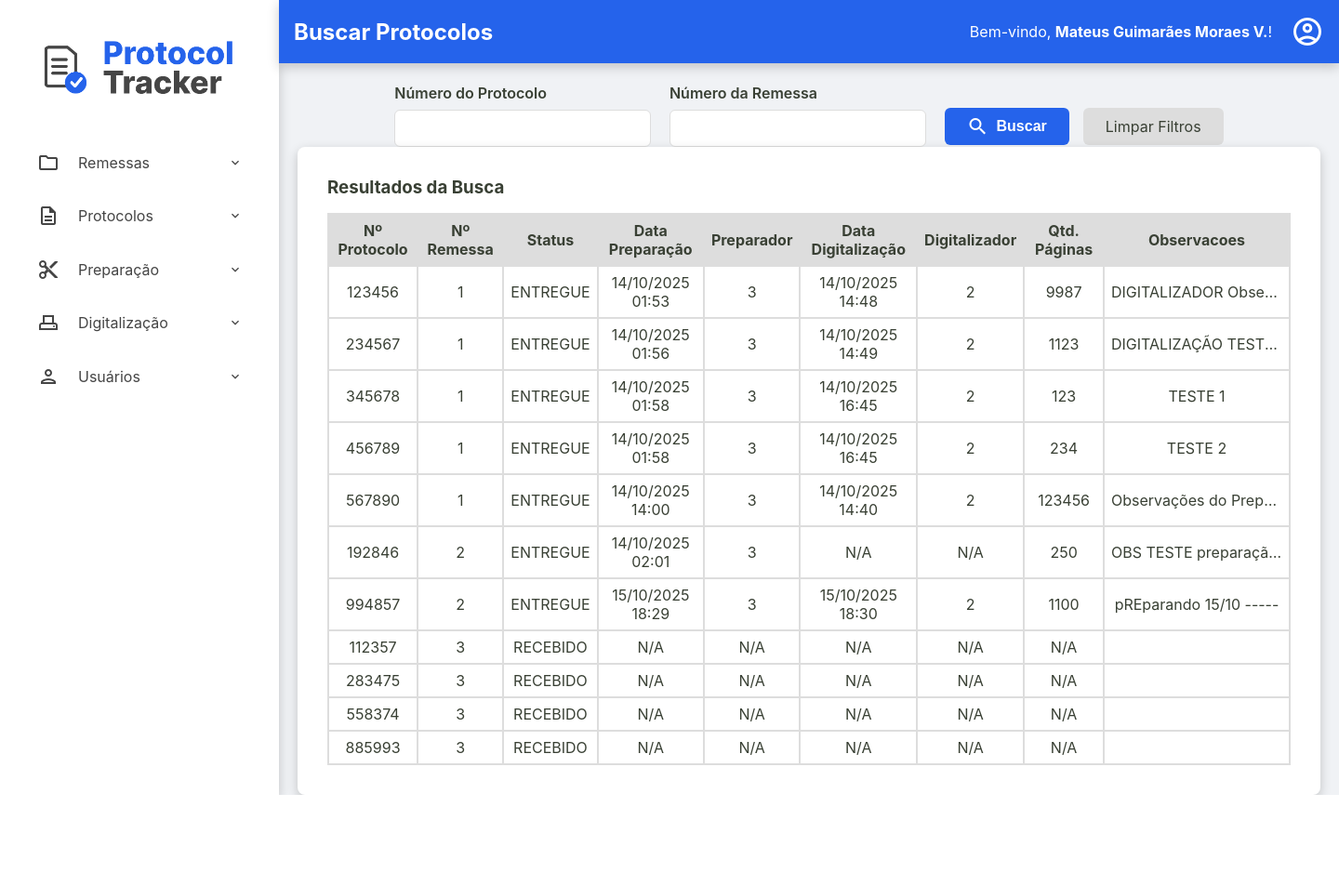
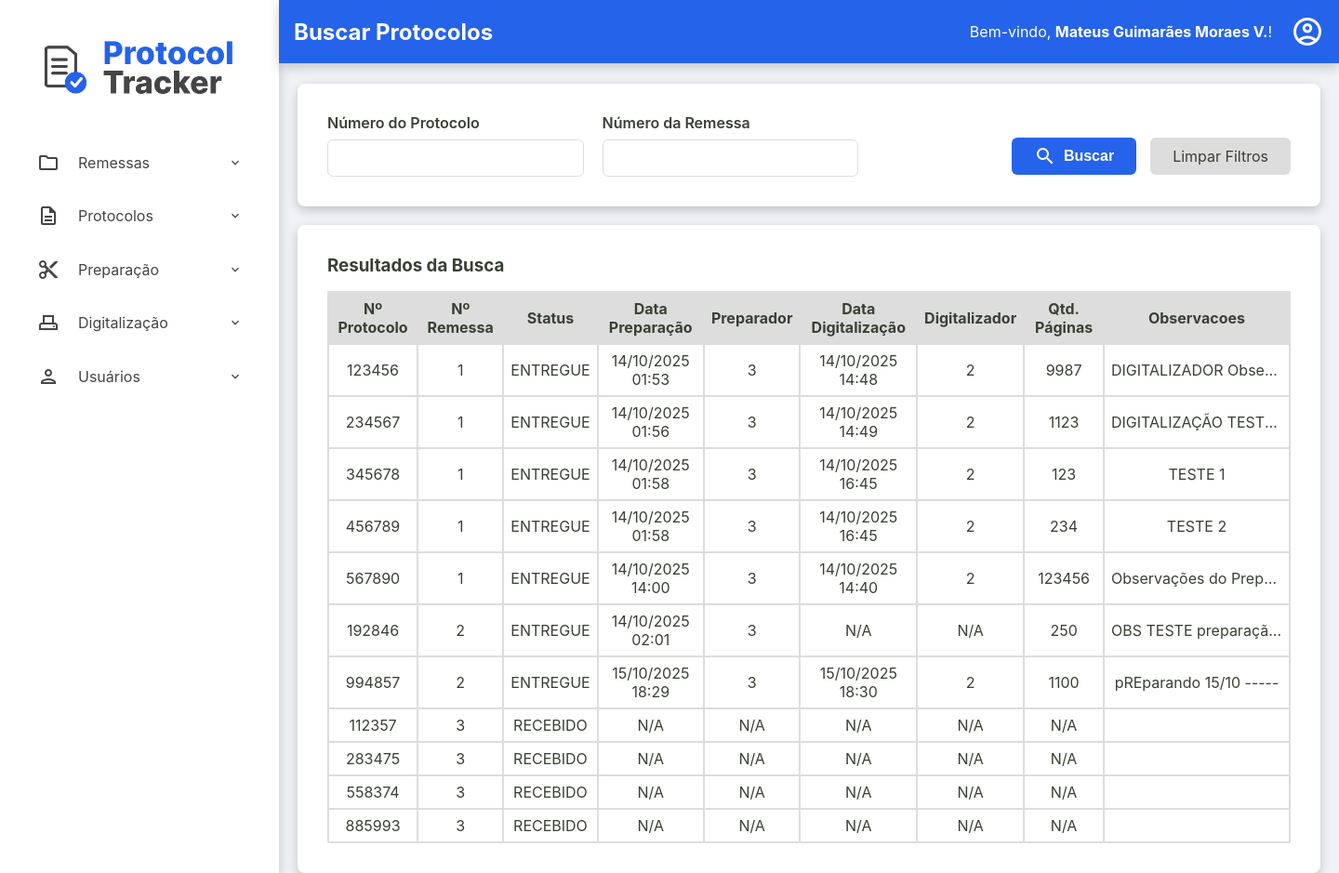
Before and after one commit to mateusgui/protocol-tracker-v2, a PHP site: page /admin/protocolos/buscar-protocolos in a window 1440 px wide. Shown: the whole page at 93% size. Before the commit the page ends 855 px from the top, so only its background shows below. Run offline with PHP 8.4, Linux system fonts and the light colour scheme; the visitor is signed in with stand-in values (Sample User, id 1); data comes from the database, SQL or seed files in the repository; some libraries are stand-ins or nearby versions.

Commit message:
Update buscar-protocolos.php

```diff
--- a/templates/admin/buscar-protocolos.php
+++ b/templates/admin/buscar-protocolos.php
@@ -1,6 +1,7 @@
 <?php require __DIR__ . '/../components/_header.php'; ?>
 
-<div class="form-container busca-container">
+<div class="container-principal-busca">
+    <div class="form-container busca-form-container">
         <form action="/admin/protocolos/buscar-protocolos" method="get" class="busca-form">
             <div class="form-row">
                 <div class="form-group">
@@ -21,7 +22,7 @@
         </form>
     </div>
 
-<div class="listagem-container busca-container">
+    <div class="listagem-container">
         <h3>Resultados da Busca</h3>
         <table class="protocolos-table datatable-js">
             <thead>
@@ -54,5 +55,6 @@
             </tbody>
         </table>
     </div>
+</div>
 
 <?php require __DIR__ . '/../components/_footer.php'; ?>
```
Lines whose indentation alone changed are shown as unchanged.
